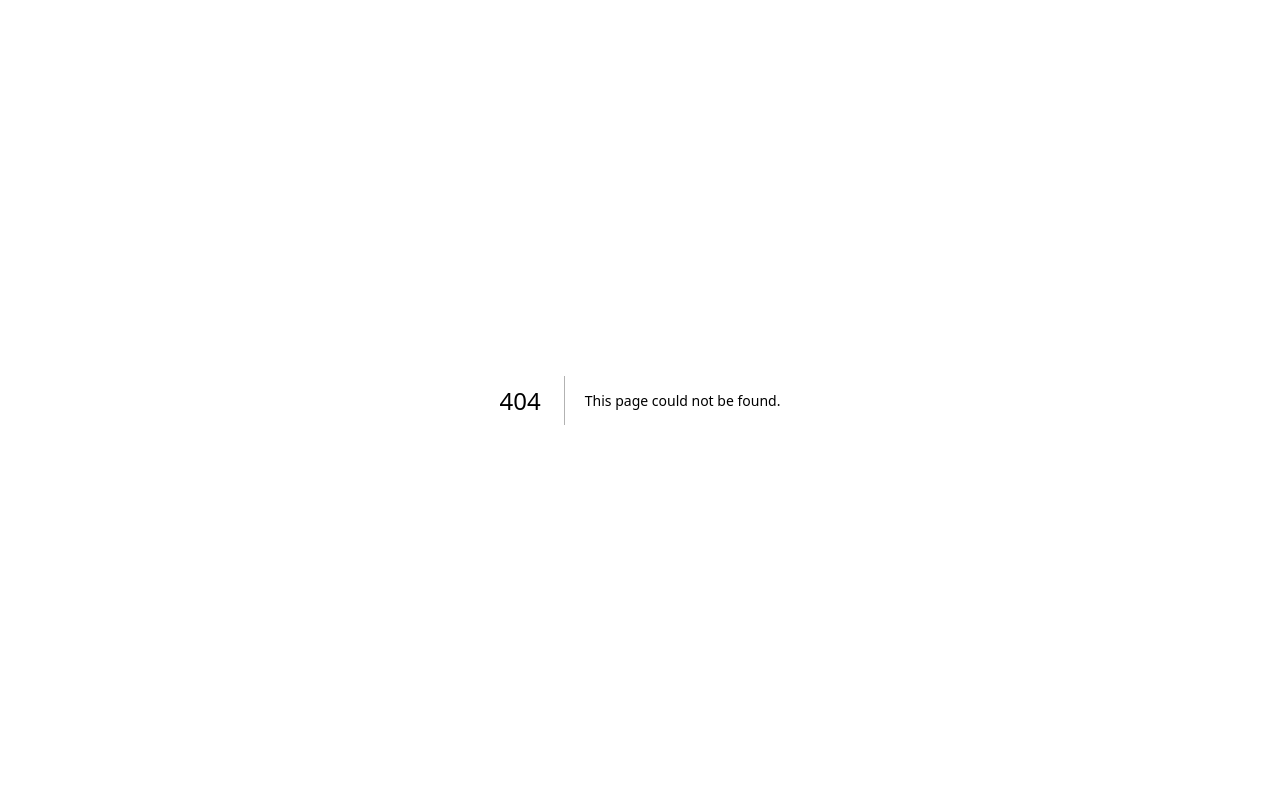
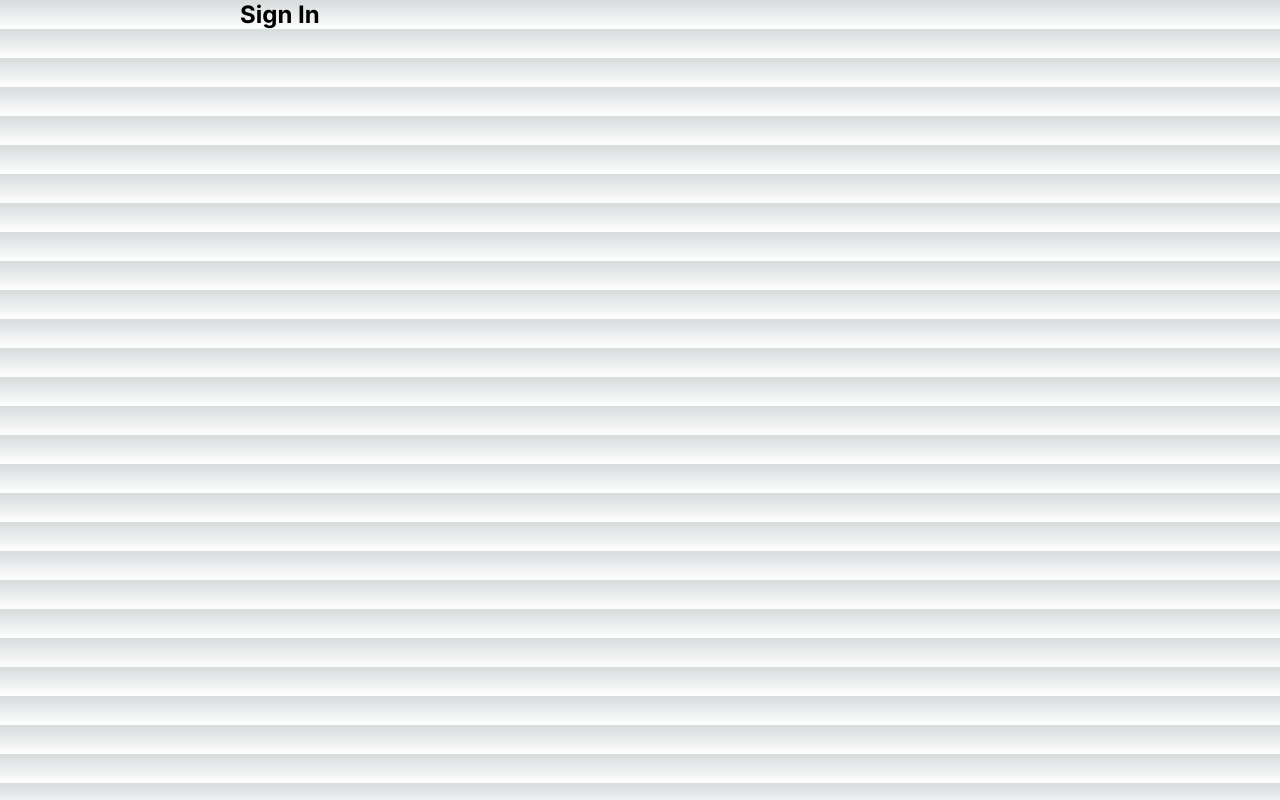
Before and after one commit to threethingsapp/threethingsapp, a Next.js app: page /signin in a window 1280 px wide. Before the commit this address had no page. Built offline with nearby package versions, Linux system fonts and the light colour scheme.

Commit message:
wip: adding signin page.

```diff
--- /dev/null
+++ b/app/signin/page.tsx
@@ -0,0 +1,13 @@
+import { Layout } from "../components/Layout";
+
+type Props = {};
+
+const SignIn = ({}: Props): JSX.Element => {
+  return (
+    <Layout>
+      <h2>Sign In</h2>
+    </Layout>
+  );
+};
+
+export default SignIn;
```
